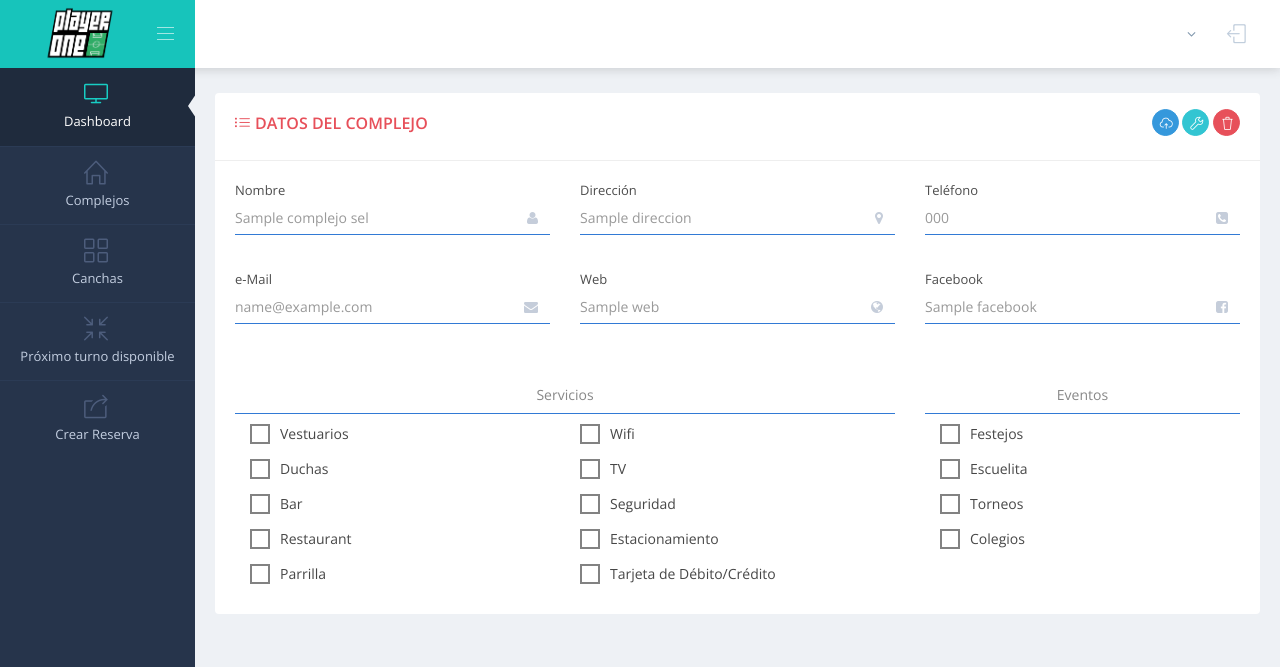
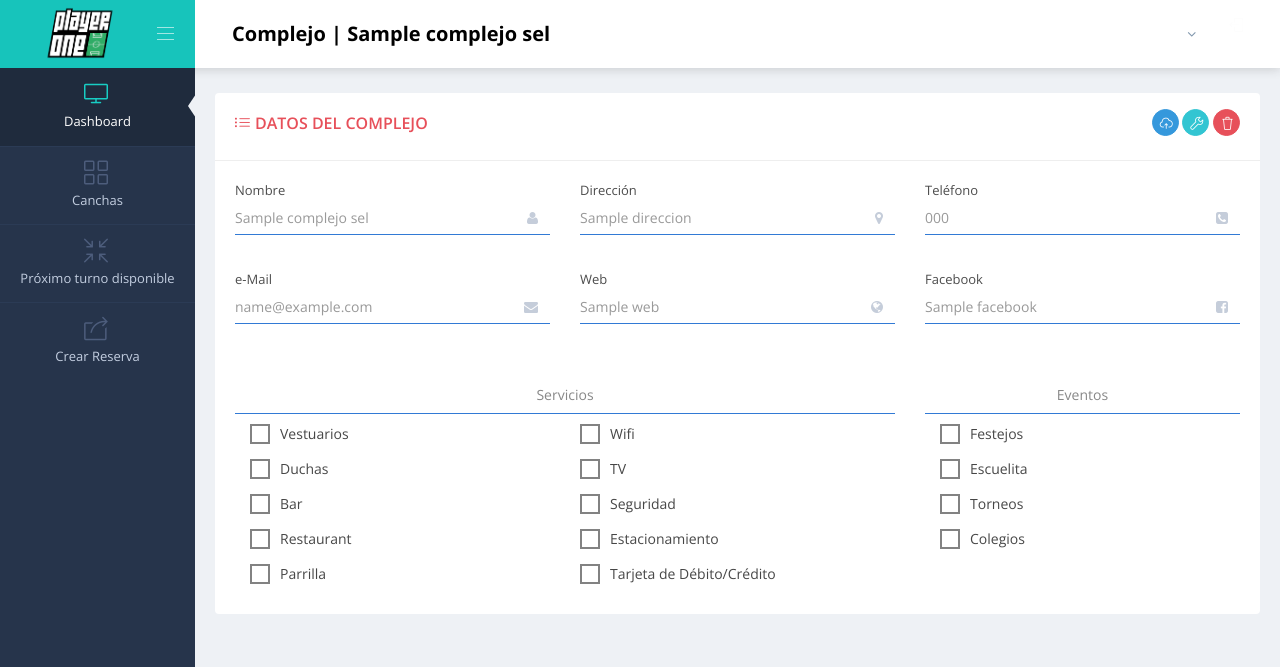
Before and after one commit to GGalcubo/playerone, a Django app: template templates/datos-complejo.html in a window 1280 px wide. Shown: the top 667 px of the page. Run offline with Django 3.2, Linux system fonts and the light colour scheme; the template is opened without the code that fills it: most values are stand-ins (such as "Sample title", 1, 10 or a date in 2020); some libraries are stand-ins or nearby versions.

Commit message:
Reencuentro G3
Cristian la puta madre!!

```diff
--- a/static/web/assets/css/estilos.css
+++ b/static/web/assets/css/estilos.css
@@ -15,6 +15,7 @@
 
 #datepaginator {
   padding: 10px 20px 10px;
+  background-color: rgba(255, 255, 255, 0.55);
 }
 
 .portlet {
@@ -46,15 +47,19 @@
 }
 
 a:hover {
-  color: #d2d2d2;
+/*   color: #d2d2d2; */
 }
 
 .label-libre {
-  background-color: #659be0;
+  background-color: rgba(101, 155, 224, 0.71);
 }
 
 .label-reservada {
-  background-color: #ed6b75;
+  background-color:rgba(237, 107, 117, 0.72);
+}
+
+.label.label-sm.label-libre {
+  padding:  5px 22px 5px 22px;
 }
 
 .centrado {
@@ -126,3 +131,23 @@
   color: #000;
   opacity: 0.7;
 }
+
+
+.page-header.navbar .top-menu.pull-left .navbar-nav>li.dropdown-user>.dropdown-toggle>.username {
+    color: black;
+    font-weight: bold;
+    font-size: 20px;
+}
+
+.page-header.navbar .top-menu.pull-left .navbar-nav>li.dropdown .dropdown-toggle:hover {
+    background-color: transparent;
+}
+
+.page-header.navbar .top-menu .navbar-nav>li.dropdown.open .dropdown-toggle {
+    background-color: transparent;
+
+
+@media (max-width: 767px) {
+.page-header.navbar .top-menu.pull-left .navbar-nav>li.dropdown .dropdown-toggle:hover {
+    background-color: transparent;
+}
--- a/templates/barra_lat.html
+++ b/templates/barra_lat.html
@@ -42,7 +42,7 @@
                     </li>    -->
                 </ul>
             </li>
-            <li class="nav-item ">
+            <!-- <li class="nav-item ">
                 <a href="javascript:;" class="nav-link nav-toggle">
                     <i class="icon-home"></i>
                     <span class="title">Complejos</span>
@@ -60,7 +60,7 @@
                     </li>
                 </ul>
 
-            </li>
+            </li> -->
             <li class="nav-item ">
                 <a href="javascript:;" class="nav-link nav-toggle">
                     <i class="icon-grid"></i>
--- a/templates/barra_top.html
+++ b/templates/barra_top.html
@@ -50,8 +50,61 @@
                 <!-- BEGIN PAGE TOP -->
                 <div class="page-top">
 
+                    <div class="top-menu pull-left">
+
+                        <ul class="nav navbar-nav ">
+                            <li class="dropdown dropdown-user">
+                                <a href="#!" class="dropdown-toggle">
+                                    <!-- <img alt="" class="img-circle" src="{% static 'web/layouts/layout2/img/avatar3_small.jpg' %}"> -->
+                                    <span class="username username-hide-on-mobile">Complejo | {{ complejo_sel.nombre }} </span>
+                                    <!-- <i class="fa fa-angle-down"></i> -->
+                                </a>
+
+                                <!-- <ul class="dropdown-menu dropdown-menu-default">
+
+                                {% for c in complejos %}
+                                    <li class="nav-item ">
+                                        <a href="/datos_complejo/"><i class="icon-direction"></i> {{ c.nombre }}</a>
+                                    </li>
+                                {% endfor %}
+                                    <li class="nav-item ">
+                                        <a href="/form_alta_complejo/"><i class="icon-note"></i> Agregar Complejo</a>
+                                    </li>
+                                </ul> -->
+                            </li>
+                        </ul>
+                    </div>
+                    <!-- END TOP NAVIGATION MENU -->
+
+
                     <!-- BEGIN TOP NAVIGATION MENU -->
                     <div class="top-menu">
+
+                        <ul class="nav navbar-nav ">
+                            <li class="dropdown dropdown-user">
+                                <!-- <a href="javascript:;" class="dropdown-toggle" data-toggle="dropdown" data-hover="dropdown" data-close-others="true">
+                                    <img alt="" class="img-circle" src="{% static 'web/layouts/layout2/img/avatar3_small.jpg' %}">
+                                    <span class="username username-hide-on-mobile">Complejo: {{ complejo_sel.nombre }} </span>
+                                    <i class="fa fa-angle-down"></i>
+                                </a> -->
+
+                                <ul class="dropdown-menu dropdown-menu-default">
+
+                                {% for c in complejos %}
+                                    <li class="nav-item ">
+                                        <a href="/datos_complejo/"><i class="icon-direction"></i> {{ c.nombre }}</a>
+                                    </li>
+                                {% endfor %}
+                                    <li class="nav-item ">
+                                        <a href="/form_alta_complejo/"><i class="icon-note"></i> Agregar Complejo</a>
+                                    </li>
+                                </ul>
+
+
+                            </li>
+                        </ul>
+
+
                         <ul class="nav navbar-nav pull-right">
                             <!-- BEGIN NOTIFICATION DROPDOWN -->
                             <!-- DOC: Apply "dropdown-dark" class below "dropdown-extended" to change the dropdown styte -->
@@ -94,17 +147,16 @@
                                     </li> -->
                                     <li>
                                         <a href="/salir/">
-                                            <i class="icon-key"></i> Salir </a>
+                                            <i class="icon-logout"></i> Salir </a>
                                     </li>
                                 </ul>
                             </li>
                             <!-- END USER LOGIN DROPDOWN -->
                             <!-- BEGIN QUICK SIDEBAR TOGGLER -->
                             <!-- DOC: Apply "dropdown-dark" class after below "dropdown-extended" to change the dropdown styte -->
-                            <li class="dropdown dropdown-extended quick-sidebar-toggler">
-                                <span class="sr-only">Toggle Quick Sidebar</span>
-                                <i class="icon-logout"></i>
-                            </li>
+                            <li class="nav-item ">
+                                        <a href="/salir/"><i class="icon-logout"></i></a>
+                                    </li>
                             <!-- END QUICK SIDEBAR TOGGLER -->
                         </ul>
                     </div>
--- a/templates/dashboard.html
+++ b/templates/dashboard.html
@@ -45,7 +45,7 @@
 
                 </div>
                 <div class="portlet-body">
-                  <h4 class="centrado titulo">Complejo: {{ complejo_sel.nombre }} - Día: {{ fecha }}</h4>
+                  <!-- <h4 class="centrado titulo">Complejo: {{ complejo_sel.nombre }} - Día: {{ fecha }}</h4> -->
                     <div class="table-scrollable">
                         <table id="tabla_reservas" class="table table-bordered table-hover">
                             <thead>
@@ -155,8 +155,6 @@
     <!-- END CONTAINER -->
     {% include "pie.html" %}
     <script>
-    $(document).ready(function() {
-    });
     function abrirHorario(horario, id, canchaid){
     $('#cancha_select').val(canchaid);
     $('#cancha_select').prop('disabled',true);
--- a/templates/pie.html
+++ b/templates/pie.html
@@ -17,7 +17,7 @@
 <script src="{% static 'web/assets/global/plugins/jquery.sparkline.min.js' %}" type="text/javascript"></script>
 <script src="{% static 'web/assets/global/plugins/moment.min.js' %}"  type="text/javascript"></script>
 <script src="{% static 'web/assets/global/plugins/bootstrap-daterangepicker/daterangepicker.min.js' %}"  type="text/javascript"></script>
-<script src="{% static 'web/assets/global/plugins/bootstrap-datepicker/js/bootstrap-datepicker.min.js' %}" type="text/javascript"></script>
+<script src="{% static 'web/assets/global/plugins/bootstrap-datepicker/js/bootstrap-datepicker.js' %}" type="text/javascript"></script>
 <script src="{% static 'web/assets/global/plugins/bootstrap-datepaginator/bootstrap-datepaginator.min.js' %}" type="text/javascript"></script>
 <script src="{% static 'web/assets/pages/scripts/ui-datepaginator.min.js' %}" type="text/javascript"></script>
 <!-- <script src="{% static 'web/assets/global/plugins/morris/morris.min.js' %}"  type="text/javascript"></script>
```
Also changed, not shown: playerone/settings.py (+5 -4 lines), static/web/assets/global/plugins/bootstrap-datepicker/js/bootstrap-datepicker.js, static/web/assets/global/plugins/moment.min.js, 1 other file.
